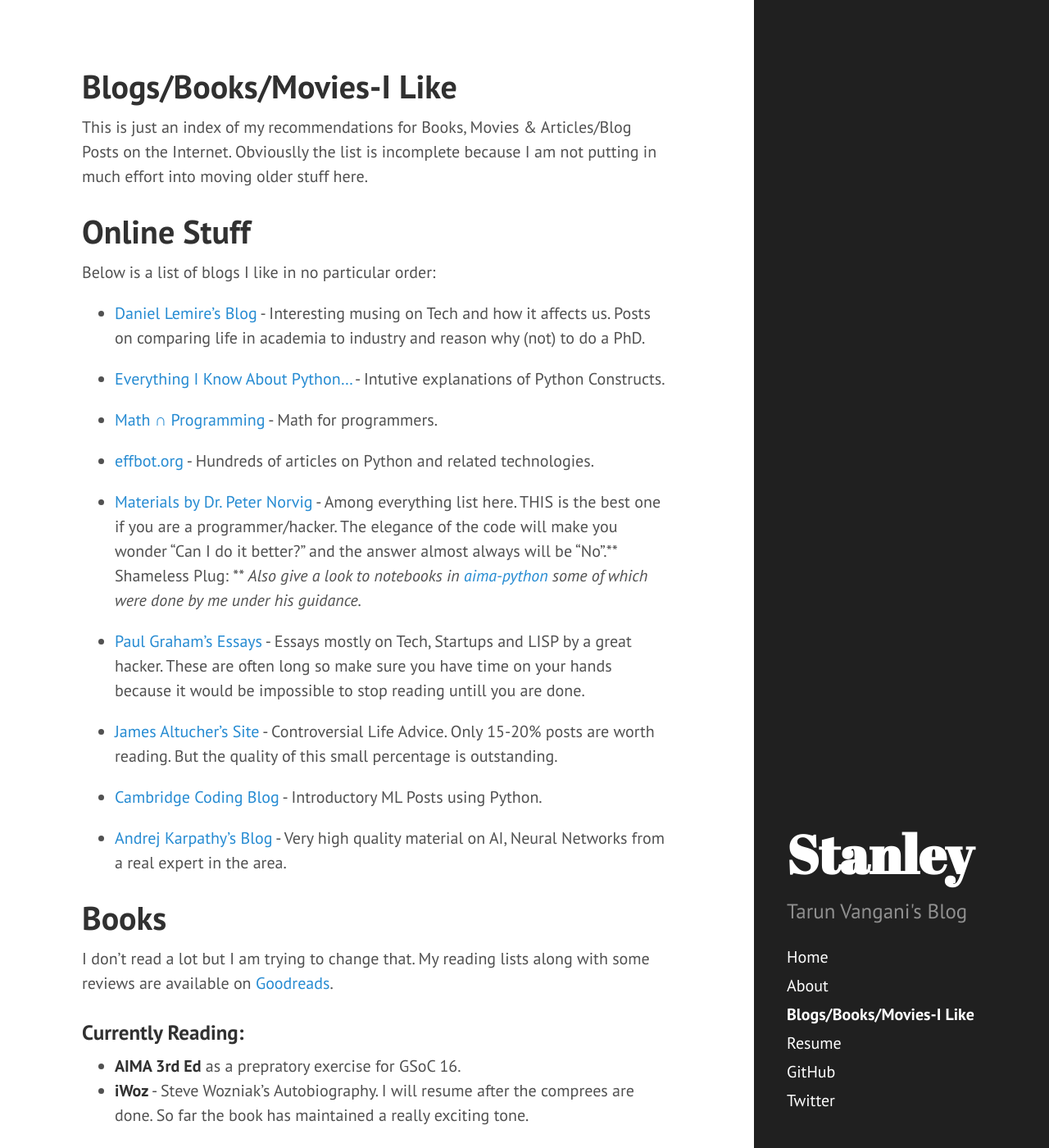
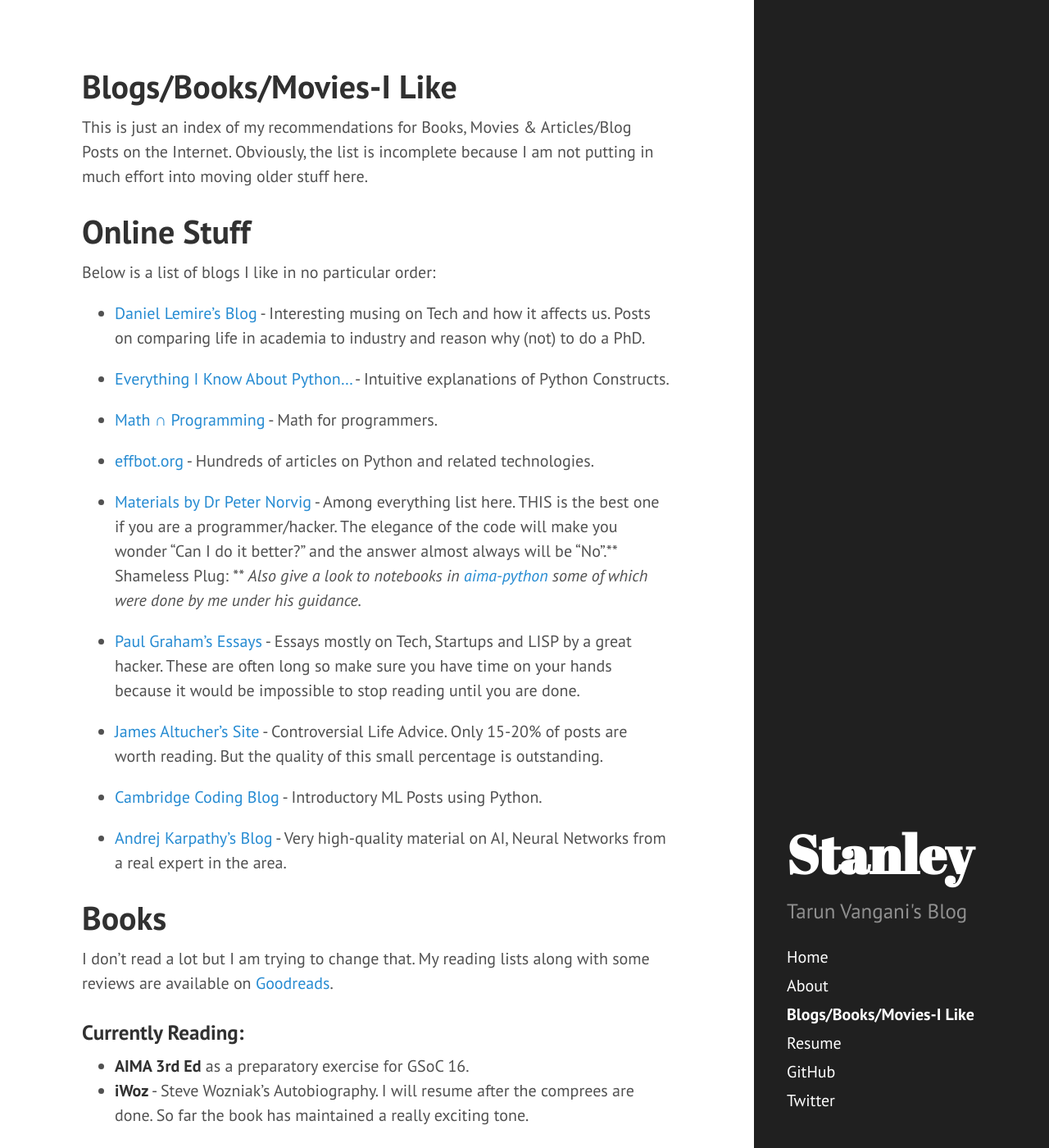
Before and after one commit to reachtarunhere/reachtarunhere.github.io, a Jekyll site: the page built from recommendations.md, in a window 1280 px wide and 1400 px high. Shown: the whole window at 82% size. Built offline with Jekyll 4.4.1, drawn with Linux system fonts in a browser that asks for light colours; comment, search, counter and statistics services are not loaded; some of the changed text lies outside the part shown.

Commit message:
fixed reco spellings

```diff
--- a/recommednations.md
+++ b/recommendations.md
@@ -3,7 +3,7 @@ layout: page
 title: Blogs/Books/Movies-I Like
 ---
 
-This is just an index of my recommendations for Books, Movies & Articles/Blog Posts on the Internet. Obviouslly the list is incomplete because I am not putting in much effort into moving older stuff here.
+This is just an index of my recommendations for Books, Movies & Articles/Blog Posts on the Internet. Obviously, the list is incomplete because I am not putting in much effort into moving older stuff here.
 
 # Online Stuff
 
@@ -11,28 +11,28 @@ Below is a list of blogs I like in no particular order:
 
 - [Daniel Lemire's Blog](http://lemire.me/) - Interesting musing on Tech and how it affects us. Posts on comparing life in academia to industry and reason why (not) to do a PhD.
 
-- [Everything I Know About Python...](https://jeffknupp.com) - Intutive explanations of Python Constructs.
+- [Everything I Know About Python...](https://jeffknupp.com) - Intuitive explanations of Python Constructs.
 
 - [Math ∩ Programming](https://jeremykun.com/) - Math for programmers.
 
 - [effbot.org](effbot.org) -  Hundreds of articles on Python and related technologies.
 
-- [Materials by Dr. Peter Norvig](http://norvig.com) - Among everything list here. THIS is the best one if you are a programmer/hacker. The elegance of the code will make you wonder "Can I do it better?" and the answer almost always will be "No".** Shameless Plug: ** *Also give a look to notebooks in [aima-python](https://github.com/aimacode/aima-python)  some of which were done by me under his guidance.*
+- [Materials by Dr Peter Norvig](http://norvig.com) - Among everything list here. THIS is the best one if you are a programmer/hacker. The elegance of the code will make you wonder "Can I do it better?" and the answer almost always will be "No".** Shameless Plug: ** *Also give a look to notebooks in [aima-python](https://github.com/aimacode/aima-python)  some of which were done by me under his guidance.*
 
-- [Paul Graham's Essays](http://www.paulgraham.com/articles.html) - Essays mostly on Tech, Startups and LISP by a great hacker. These are often long so make sure you have time on your hands because it would be impossible to stop reading untill you are done.
+- [Paul Graham's Essays](http://www.paulgraham.com/articles.html) - Essays mostly on Tech, Startups and LISP by a great hacker. These are often long so make sure you have time on your hands because it would be impossible to stop reading until you are done.
 
-- [James Altucher's Site](http://www.jamesaltucher.com) - Controversial Life Advice. Only 15-20% posts are worth reading. But the quality of this small percentage is outstanding.
+- [James Altucher's Site](http://www.jamesaltucher.com) - Controversial Life Advice. Only 15-20% of posts are worth reading. But the quality of this small percentage is outstanding.
 
 - [Cambridge Coding Blog](https://blog.cambridgecoding.com) - Introductory ML Posts using Python.
 
-- [Andrej Karpathy's Blog](http://karpathy.github.io) - Very high quality material on AI, Neural Networks from a real expert in the area.
+- [Andrej Karpathy's Blog](http://karpathy.github.io) - Very high-quality material on AI, Neural Networks from a real expert in the area.
 
 # Books
 
 I don't read a lot but I am trying to change that. My reading lists along with some reviews are available on [Goodreads](https://www.goodreads.com/user/show/32095774-tarun-vangani).
 
 ###  Currently Reading:
-- **AIMA 3rd Ed** as a prepratory exercise for GSoC 16.
+- **AIMA 3rd Ed** as a preparatory exercise for GSoC 16.
 - **iWoz** - Steve Wozniak's Autobiography. I will resume after the comprees are done. So far the book has maintained a really exciting tone.
 
 ### All Time Favourites
```
Also changed, not shown: other parts of recommendations.md (+3 -3 lines).
